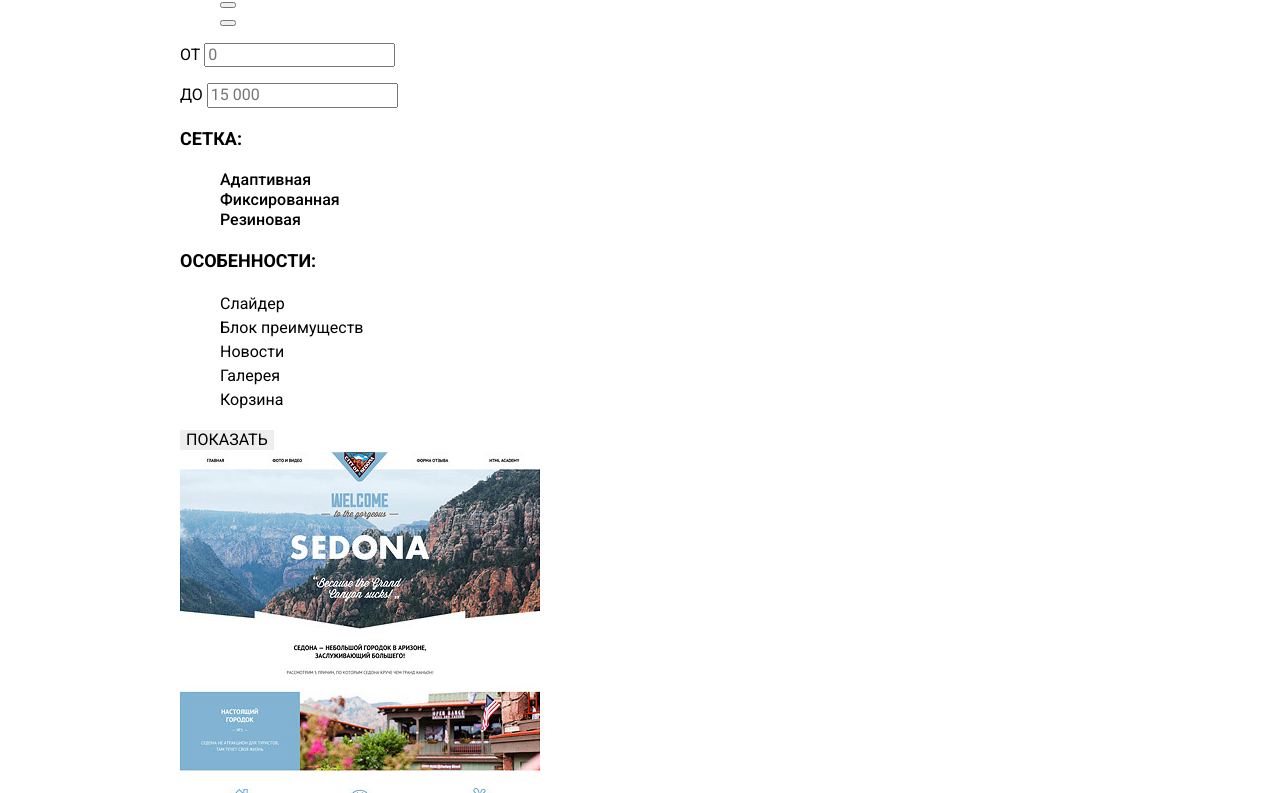
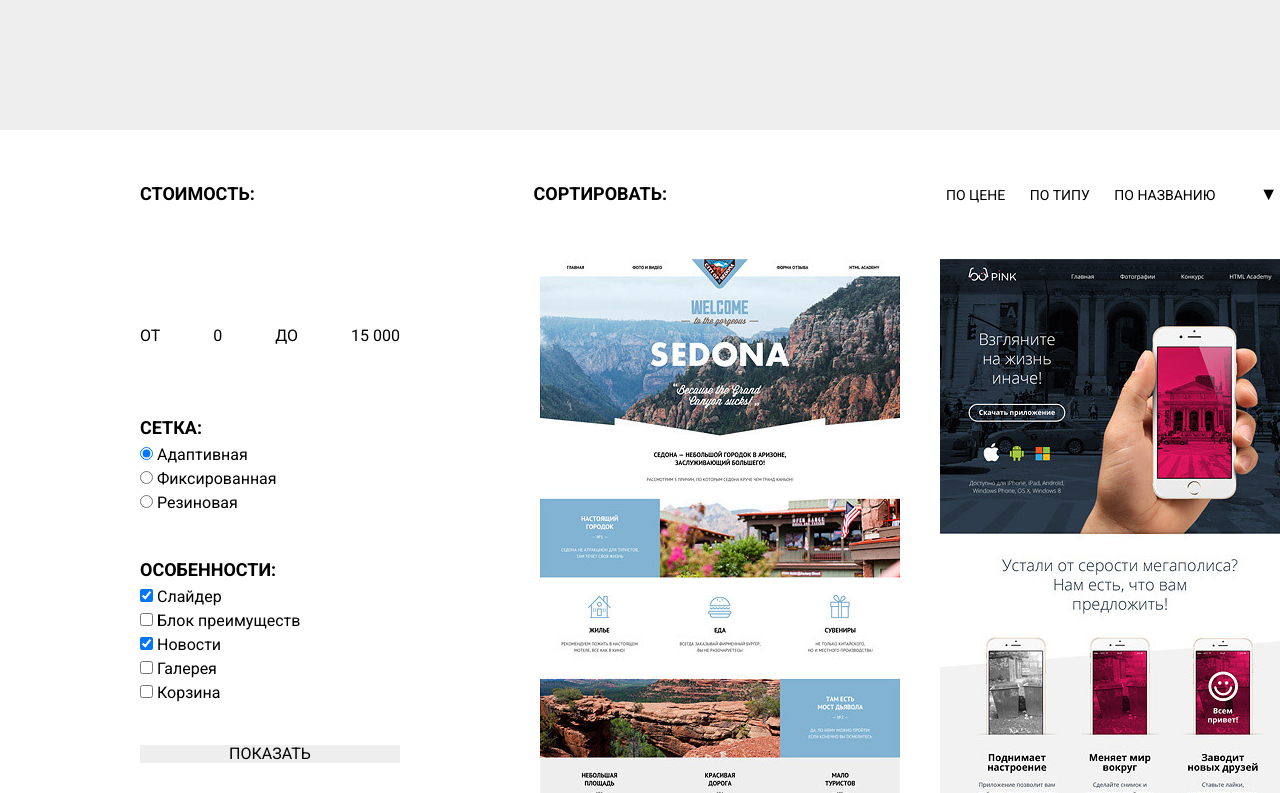
Before and after one commit to npermogorskaya/853713-nerds, a plain HTML site: page catalog.html in a window 1280 px wide. Shown: the part 309-1102 px from the top of the page. Drawn offline with Linux system fonts and the light colour scheme.

Commit message:
Разметила каталог

```diff
--- a/catalog.html
+++ b/catalog.html
@@ -10,7 +10,6 @@
 </head>
 
 <body>
-
 
 <header class="main-header">
   <div class="container">
@@ -33,171 +32,194 @@
   </div>
 </header>
 
-<main class="container">
+<main>
 
   <div class="title">
 
    <h1 class="page-title">Магазин готовых шаблонов</h1>
 
   </div>
+<div class="container">
 
 <section class="catalog">
 
- <ul class="tab">
-  <li><a href="studio.html">Стоимость:</a></li>
-  <li><a href="studio.html">Сортировать:</a></li>
- </ul>
- <ul class="tab-filters">
-   <li><a href="studio.html">по цене</a></li>
-   <li class="breadcrumbs-current"><a href="studio.html">по типу</a></li>
-   <li class="breadcrumbs-current"><a href="studio.html">по названию</a></li>
-   <li><button class="button-navigation" type="button"></button></li>
-   <li><button class="button-navigation" type="button"></button></li>
- </ul>
+<div class="tab">
+   <a href="studio.html">Стоимость:</a>
+   <a href="studio.html">Сортировать:</a>
+
+<div class="tab-wrapper">
+   <a class="tab-filters" href="studio.html">по цене</a>
+   <a class="breadcrumbs-current-1" href="studio.html">по типу</a>
+   <a class="breadcrumbs-current-2" href="studio.html">по названию</a>
+   <a class="button-navigation" href="studio.html">&#9660;</a>
+   <a class="button-navigation" href="studio.html">&#9650;</a>
+</div>
+</div>
+
+
+  <h2 class="visually-hidden">Фильтр товаров</h2>
+
+<div class="filters-selection-list">
+
+  <div class="filters-selection">
+    <!-- Здесь будет ползунок -->
 
     <div class="filters">
-  <h2 class="visually-hidden">Фильтр товаров</h2>
 
-  <!-- Здесь будет ползунок -->
-  <form class="filters-form " action="https://echo.htmlacademy.ru " >
+      <p class="filters-item">от</p>
+      <p class="filters-item">0</p>
+      <p class="filters-item">до</p>
+      <p class="filters-item">15 000</p>
+    </div>
 
-    <p class="filters-item">
-      <label for="filters-bottom">от</label>
-      <input id="filters-bottom" type="text" name="name" value="" placeholder="0">
-    </p>
-
-    <p class="filters-item">
-      <label for="filters-top">до</label>
-      <input id="filters-top" type="text" name="name" value="" placeholder="15 000">
-    </p>
-
-  </form>
-
+    <div class="filters-1">
       <legend>Сетка:</legend>
-    <ul class="filter">
+      <ul class="filter-wrapper">
         <li class="filter-option">
-        <input class="visually-hidden filter-input filter-input-radio" type="radio" name="product-group" value="hair-care" id="filter-care"
-          checked>
+          <input class="filter-input filter-input-radio" type="radio" name="product-group" value="hair-care" id="filter-care" checked>
           <label for="filter-care">Адаптивная</label>
         </li>
         <li class="filter-option">
-        <input class="visually-hidden filter-input filter-input-radio" type="radio" name="product-group" value="shaving" id="filter-shave">
+          <input class="filter-input filter-input-radio" type="radio" name="product-group" value="shaving" id="filter-shave">
           <label for="filter-shave">Фиксированная</label>
         </li>
         <li class="filter-option">
-        <input class="visually-hidden filter-input filter-input-radio" type="radio" name="product-group" value="accessories" id="filter-accessories">
+          <input class="filter-input filter-input-radio" type="radio" name="product-group" value="accessories" id="filter-accessories">
           <label for="filter-accessories">Резиновая</label>
         </li>
       </ul>
+    </div>
 
+    <div class="filters-2">
       <legend>Особенности:</legend>
-    <ul>
+      <ul class="filter-wrapper">
         <li class="filter-option">
-        <input class="visually-hidden filter-input filter-input-checkbox" type="checkbox" name="baxter-of-california" id="filter-baxter-of-california"
+          <input class="filter-input filter-input-checkbox" type="checkbox" name="baxter-of-california" id="filter-baxter-of-california"
             checked>
           <label for="filter-baxter-of-california">Слайдер</label>
         </li>
         <li class="filter-option">
-        <input class="visually-hidden filter-input filter-input-checkbox" type="checkbox" name="mr-natty" id="filter-mr-natty">
+          <input class="filter-input filter-input-checkbox" type="checkbox" name="mr-natty" id="filter-mr-natty">
           <label for="filter-mr-natty">Блок преимуществ</label>
         </li>
         <li class="filter-option">
-        <input class="visually-hidden filter-input filter-input-checkbox" type="checkbox" name="suavecito" id="filter-suavecito"
-          checked>
+          <input class="filter-input filter-input-checkbox" type="checkbox" name="suavecito" id="filter-suavecito" checked>
           <label for="filter-suavecito">Новости</label>
         </li>
         <li class="filter-option">
-        <input class="visually-hidden filter-input filter-input-checkbox" type="checkbox" name="malin-goetz" id="filter-malin-goetz">
+          <input class="filter-input filter-input-checkbox" type="checkbox" name="malin-goetz" id="filter-malin-goetz">
           <label for="filter-malin-goetz">Галерея</label>
         </li>
         <li class="filter-option">
-        <input class="visually-hidden filter-input filter-input-checkbox" type="checkbox" name="murrays" id="filter-murrays">
+          <input class="vfilter-input filter-input-checkbox" type="checkbox" name="murrays" id="filter-murrays">
           <label for="filter-murrays">Корзина</label>
         </li>
       </ul>
+    </div>
+    <a class="filters-link" href="services.html">показать</a>
+    <!-- Здесь будет - я не знаю, что здесь будет -->
+  </div>
 
-  <button class="button-filters" type="button">Показать
- </div>
+  <div class="filters-selection-site">
+
+  <div class="group-site">
 
     <a class="filters-popap">
       <img src="img/catalog/img-sedona.jpg" width="360" height="576" alt="Сайт Sedona">
     </a>
 
-   <div class="hover-1">
+    <!-- <div class="hover-1">
       <h2>Sedona</h2>
       <p>Информационный сайт <br> для туристов</p>
       <button class="button-catalog" type="button">9900 руб.
-      <!-- Здесь будет форма 2 -->
+        Здесь будет форма 2
       </button>
-   </div>
+     </div>-->
 
     <a class="filters-popap">
       <img src="img/catalog/img-pink.jpg" width="360" height="576" alt="Сайт Pink App">
     </a>
 
-   <div class="hover-2">
+    <!-- <div class="hover-2">
       <h2>Pink App</h2>
       <p>Продуктовый лендинг <br> приложения для iOS и Android</p>
       <button class="button-catalog" type="button">9900 руб.
-      <!-- Здесь будет форма 2 -->
+         Здесь будет форма 2
       </button>
+     </div> -->
+
   </div>
+
+  <div class="group-site">
 
     <a class="filters-popap">
       <img src="img/catalog/img-barbershop.jpg" width="360" height="576" alt="Сайт Barbershop">
     </a>
 
-   <div class="hover-3">
+    <!-- <div class="hover-3">
       <h2>Barbershop</h2>
       <p>Сайт для салона красоты. <br> Для мужчин, да.</p>
       <button class="button-catalog" type="button">9900 руб.
-      <!-- Здесь будет форма 2 -->
+        Здесь будет форма 2
       </button>
-   </div>
+     </div> -->
 
     <a class="filters-popap">
       <img src="img/catalog/img-mishka.jpg" width="360" height="576" alt="Сайт Mishka">
     </a>
 
-   <div class="hover-4">
+    <!-- <div class="hover-4">
       <h2>Mishka</h2>
       <p>Интернет магазин <br> вязанных игрушек</p>
       <button class="button-catalog" type="button">9900 руб.
-      <!-- Здесь будет форма 2 -->
+         Здесь будет форма 2
       </button>
+     </div>-->
+
   </div>
+
+  <div class="group-site">
 
     <a class="filters-popap">
       <img src="img/catalog/img-aplus.jpg" width="360" height="576" alt="Сайт A Plus">
     </a>
 
-   <div class="hover-5">
+    <!--< div class="hover-5">
       <h2>A Plus</h2>
       <p>Лендинг курсов повышения <br> квалификации</p>
       <button class="button-catalog" type="button">9900 руб.
-      <!-- Здесь будет форма 2 -->
+         Здесь будет форма 2
       </button>
-   </div>
+     </div> -->
 
     <a class="filters-popap">
       <img src="img/catalog/img-kvast.jpg" width="360" height="576" alt="Сайт Kvast">
     </a>
 
-   <div class="hover-6">
+    <!-- <div class="hover-6">
       <h2>Kvast</h2>
       <p>Промо-сайт производителя <br> крафтового кваса</p>
       <button class="button-catalog" type="button">9900 руб.
-      <!-- Здесь будет форма 2 -->
+         Здесь будет форма 2
       </button>
+     </div> -->
   </div>
 
-  <ul class="pagination-list">
-   <li class="pagination-item pagination-item-current"><a href="#">1</a></li>
-   <li class="pagination-item"><a>2</a></li>
-   <li class="pagination-item"><a href="#">3</a></li>
-   <li><a class="button" href="#">СЛЕДУЮЩАЯ</a></li>
-  </ul>
+  <div class="group-site-link">
+
+    <a class="pagination-item" href="services.html">1</a>
+    <a class="pagination-item" href="services.html">2</a>
+    <a class="pagination-item" href="services.html">3</a>
+    <a class="pagination-item-1" href="services.html">Следующая</a>
+
+  </div>
+
+  </div>
+</div>
+
+
  </section>
+</div>
 </main>
 
 <footer>
--- a/css/style.css
+++ b/css/style.css
@@ -27,8 +27,7 @@ a {
   list-style: none;
 }
 .site-navigation a,
-.tab a,
-.tab-filters a {
+.tab a {
   color: #000;
 }
 .site-navigation a:hover,
@@ -230,13 +229,25 @@ legend {
   font-weight: 700;
   text-transform: uppercase;
 }
-.tab-filters{
+.tab-filters {
   font-size: 14px;
   line-height: 18px;
   font-weight: 400;
+  margin-right: 20px;
   text-transform: uppercase;
 }
-.breadcrumbs-current a {
+.breadcrumbs-current-1 {
+  font-size: 14px;
+  line-height: 18px;
+  font-weight: 400;
+  margin-right: 20px;
+  color: rgba(0, 0, 0, 0.302);
+}
+.breadcrumbs-current-2 {
+  font-size: 14px;
+  line-height: 18px;
+  font-weight: 400;
+  margin-right: 40px;
   color: rgba(0, 0, 0, 0.302);
 }
 
@@ -251,7 +262,7 @@ legend {
   line-height: 20px;
   font-weight: 500;
 }
-.button-filters {
+.filters-link {
   font-style: 16px;
   line-height: 18px;
   text-align: center;
@@ -262,7 +273,7 @@ legend {
   background-color: #eeeeee;
   border: none;
 }
-.button-filters:hover {
+.filters-link:hover {
   background-color: #e0e0e0;
 }
 
@@ -300,7 +311,36 @@ legend {
   text-transform: uppercase;
 }
 
-/* ----- Сеточные стили ----- */
+.pagination-item{
+  width: 50px;
+  font-style: 16px;
+  line-height: 18px;
+  text-align: center;
+  color: #00000;
+
+  background-color: #eeeeee;
+  border: none;
+}
+.pagination-item:hover {
+  background-color: #e0e0e0;
+}
+.pagination-item-1{
+  width: 265px;
+  font-style: 16px;
+  line-height: 18px;
+  text-align: center;
+  color: #00000;
+
+  text-transform: uppercase;
+
+  background-color: #eeeeee;
+  border: none;
+}
+.pagination-item-1:hover {
+  background-color: #e0e0e0;
+}
+
+/* ----- Сеточные стили индекса----- */
 
 html,
 body {
@@ -308,7 +348,7 @@ body {
 
 }
 .container {
-  width: 1120px;
+  width: 1200px;
   margin: 0 auto;
   padding: 0 20px;
 }
@@ -460,3 +500,66 @@ body {
 .footer-text {
   width: 550px;
 }
+/* ----- Сеточные стили каталога----- */
+
+.title {
+  padding-top: 75px;
+  padding-bottom: 110px;
+}
+.page-title {
+  font-size: 55px;
+  line-height: 55px;
+  font-weight: 500;
+  text-align: center;
+}
+
+/* ----- Табы----- */
+
+.tab {
+  margin: 55px 0;
+  display: flex;
+  justify-content: space-between;
+}
+
+.filters {
+  width: 260px;
+  margin: 50px 0;
+  display: flex;
+  justify-content: space-between;
+}
+.filter-wrapper {
+  margin: 0;
+  padding: 0;
+}
+.filters-selection {
+  width: 260px;
+  display: flex;
+  flex-direction: column;
+}
+.filters-1,
+.filters-2 {
+  margin-bottom: 40px;
+}
+.filters-selection-site {
+  display: flex;
+  justify-content: flex-end;
+  flex-direction: column;
+}
+.filters-selection-list {
+  display: flex;
+  justify-content: space-between;
+}
+.group-site {
+  width: 760px;
+  margin-bottom: 30px;
+  display: flex;
+  justify-content: space-between;
+}
+.group-site-link {
+ display: flex;
+ margin-top: 15px;
+ margin-bottom: -20px;
+}
+.pagination-item {
+  margin-right: 10px;
+}
```
Lines whose indentation alone changed are shown as unchanged.
